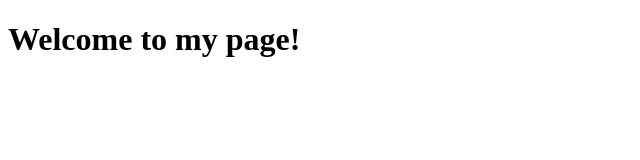
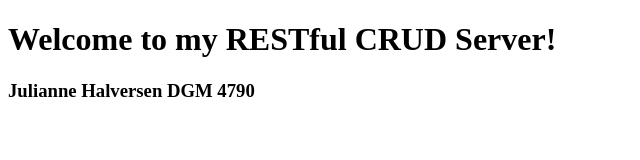
Before and after one commit to juliannehalversen/Space-REST-Server, a website: page public/index.html in a window 1280 px wide. Shown: the whole page, without its empty margins (0-640 px from the left). Drawn offline with Linux system fonts and the light colour scheme.

Commit message:
changed index.html title

```diff
--- a/public/index.html
+++ b/public/index.html
@@ -7,6 +7,7 @@
     <meta name='viewport' content='width=device-width, initial-scale=1'>
 </head>
 <body>
-    <h1>Welcome to my page!</h1>
+    <h1>Welcome to my RESTful CRUD Server!</h1>
+    <h3>Julianne Halversen DGM 4790</h3>
 </body>
 </html>
```
